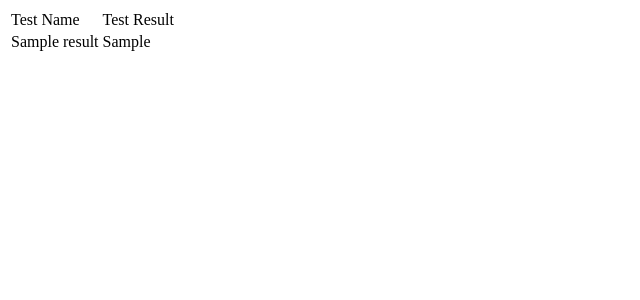
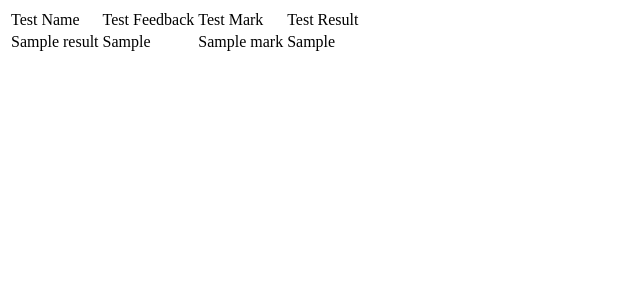
Before and after one commit to EMHodges/automatedPythonMarker, a Django app: template results/templates/results_view.html in a window 1280 px wide. Shown: the top 300 px of the page, without its empty margins (0-640 px from the left). Run offline with Django 4.2, Linux system fonts and the light colour scheme; the template is opened without the code that fills it: most values are stand-ins (such as "Sample title", 1, 10 or a date in 2020).

Commit message:
assinging marks to unit tests

```diff
--- a/results/templates/results_view.html
+++ b/results/templates/results_view.html
@@ -6,11 +6,15 @@
     <table>
         <tr>
             <td>Test Name</td>
+            <td>Test Feedback</td>
+            <td>Test Mark</td>
             <td>Test Result</td>
         </tr>
         {% for result in test_results %}
             <tr>
                 <td>{{ result.test_name }}</td>
+                <td>{{ result.test_feedback }}</td>
+                <td>{{ result.mark }}</td>
                 <td>{{ result.test_result }}</td>
             </tr>
         {% endfor %}
--- a/results/test_question_1.py
+++ b/results/test_question_1.py
@@ -1,8 +1,11 @@
 import importlib
 import unittest
 
+import timeout_decorator
+
 import static_lint.code_to_lint
 from results import QuestionsTestCase
+from results.main import setup_test
 
 from static_lint.code_to_lint import calculateFine
 
@@ -11,6 +14,7 @@ class TestQuestion1(QuestionsTestCase.QuestionsTestCase):
     def setUp(self) -> None:
         importlib.reload(static_lint.code_to_lint)
 
+    @setup_test(max_mark=6)
     def testNoSpee(self):
         from static_lint.code_to_lint import calculateFine
         """ Test that a value of 0 is returned when the speed is less than
@@ -20,6 +24,7 @@ class TestQuestion1(QuestionsTestCase.QuestionsTestCase):
         self.assertAlmostEqual(0, calculateFine(50, 50), delta=0.000001)
         self.assertAlmostEqual(0, calculateFine(70, 70), delta=0.000001)
 
+    @setup_test(max_mark=6)
     def testSpeedLower90(self):
         from static_lint.code_to_lint import calculateFine
         """ Test that fines are calculated correctly for speed below 90 mph.
@@ -28,6 +33,7 @@ class TestQuestion1(QuestionsTestCase.QuestionsTestCase):
         self.assertAlmostEqual(205, calculateFine(71, 50), delta=0.000001)
         self.assertAlmostEqual(200, calculateFine(70, 50), delta=0.000001)
 
+    @setup_test(max_mark=6)
     def testSpeedOver90(self):
         from static_lint.code_to_lint import calculateFine
         """ Test that fines are calculated correctly for speed of 90 mph or
```
Also changed, not shown: results/main.py (+16 -0 lines).
